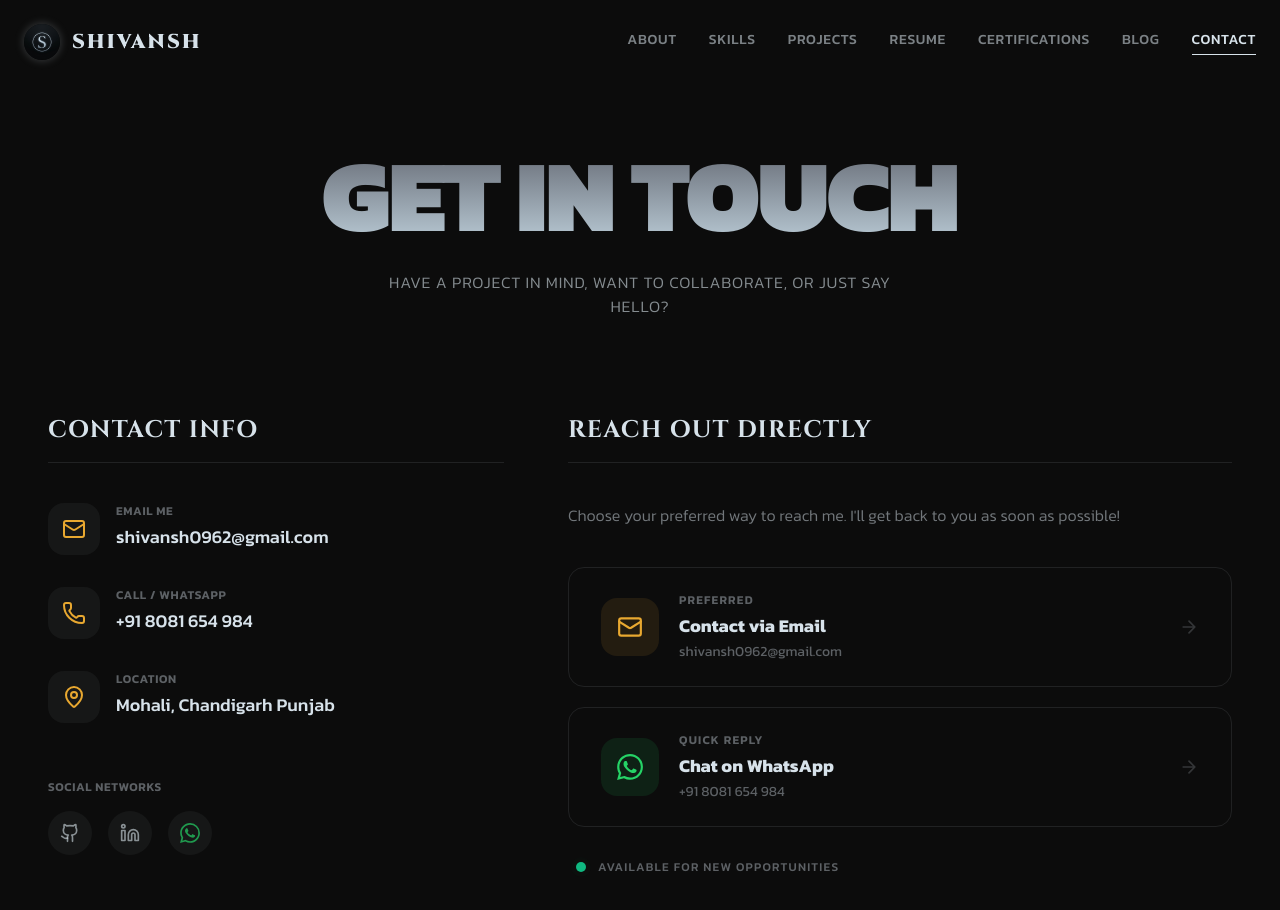
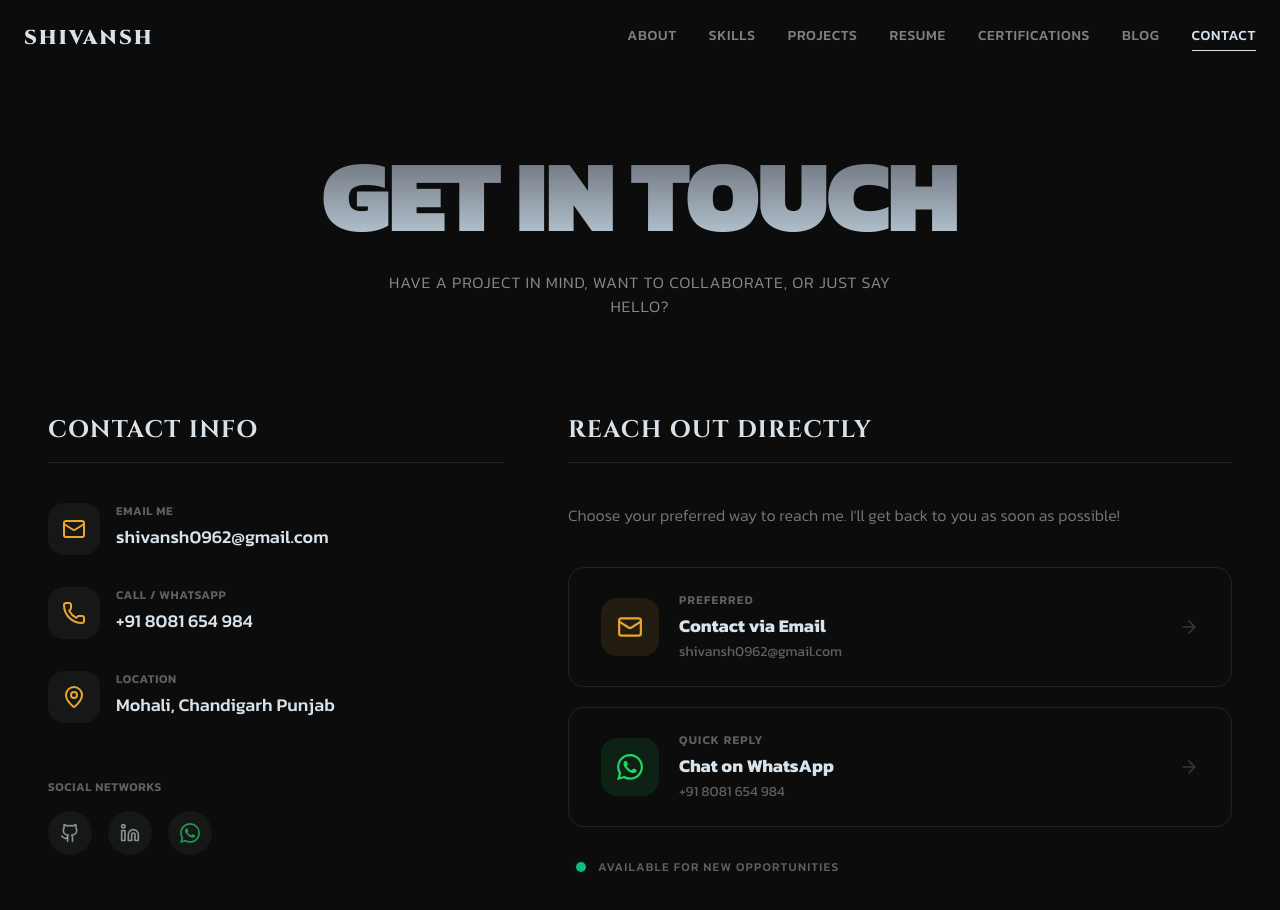
Before and after one commit to TITAN247/Portfolio, a React (Vite) app: page /contact in a window 1280 px wide. Shown: the top 910 px of the page. Built offline with nearby package versions, Linux system fonts and the light colour scheme.

Commit message:
googl logo

```diff
--- a/src/components/Navbar.tsx
+++ b/src/components/Navbar.tsx
@@ -92,25 +92,10 @@ const Navbar: React.FC = () => {
         <Link
           to="/"
           onClick={() => handleLinkClick('/')}
-          className="flex items-center gap-3 hover:opacity-80 transition-opacity"
+          className="text-[#D7E2EA] font-black tracking-widest text-lg md:text-xl uppercase hover:opacity-80 transition-opacity"
+          style={{ fontFamily: "'Cinzel', serif" }}
         >
-          <img
-            src="/logo.png"
-            alt="Shivansh logo"
-            style={{
-              width: '36px',
-              height: '36px',
-              borderRadius: '50%',
-              objectFit: 'cover',
-              boxShadow: '0 0 10px rgba(215,226,234,0.25)',
-            }}
-          />
-          <span
-            className="text-[#D7E2EA] font-black tracking-widest text-lg md:text-xl uppercase"
-            style={{ fontFamily: "'Cinzel', serif" }}
-          >
-            Shivansh
-          </span>
+          Shivansh
         </Link>
 
         {/* Desktop Nav */}
```
